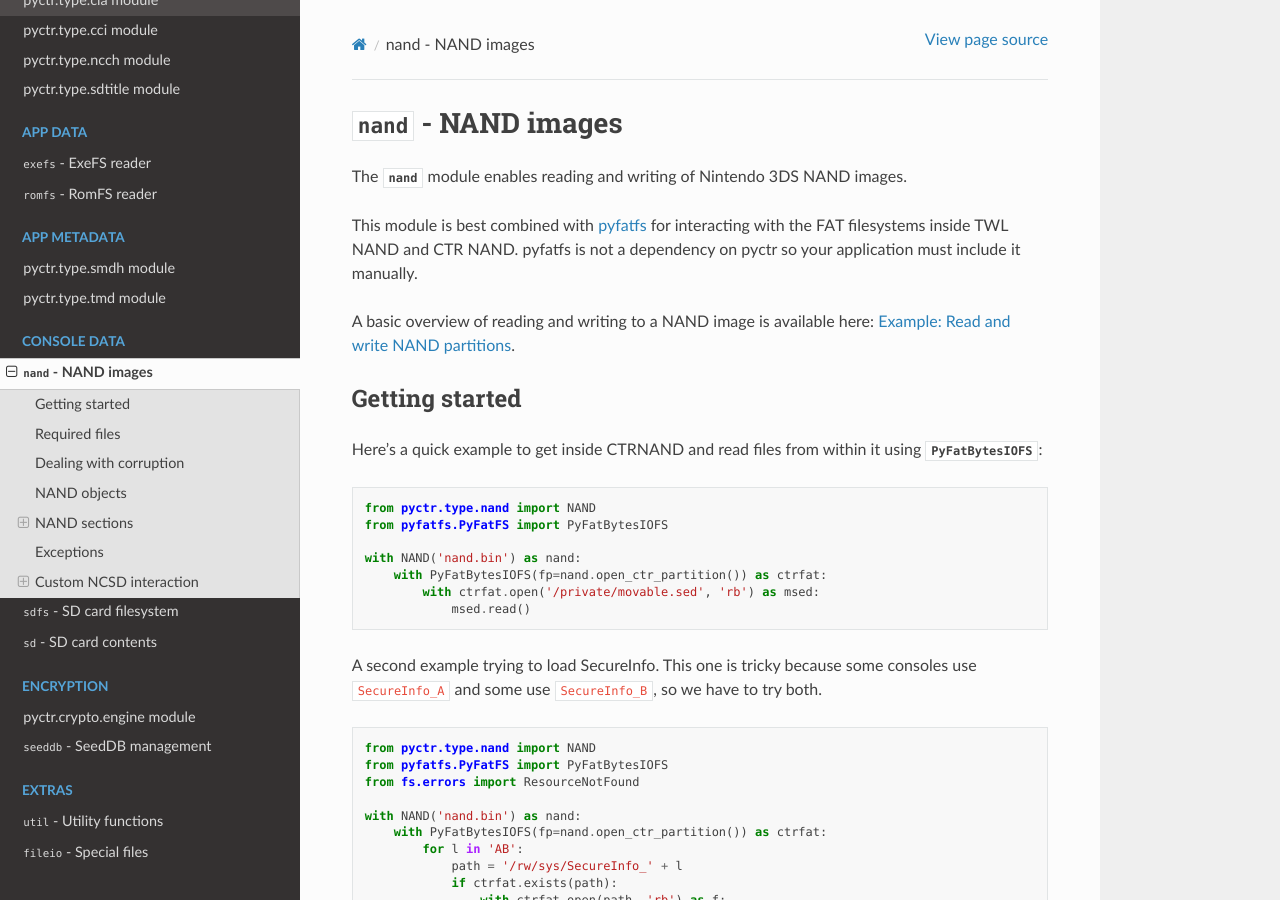
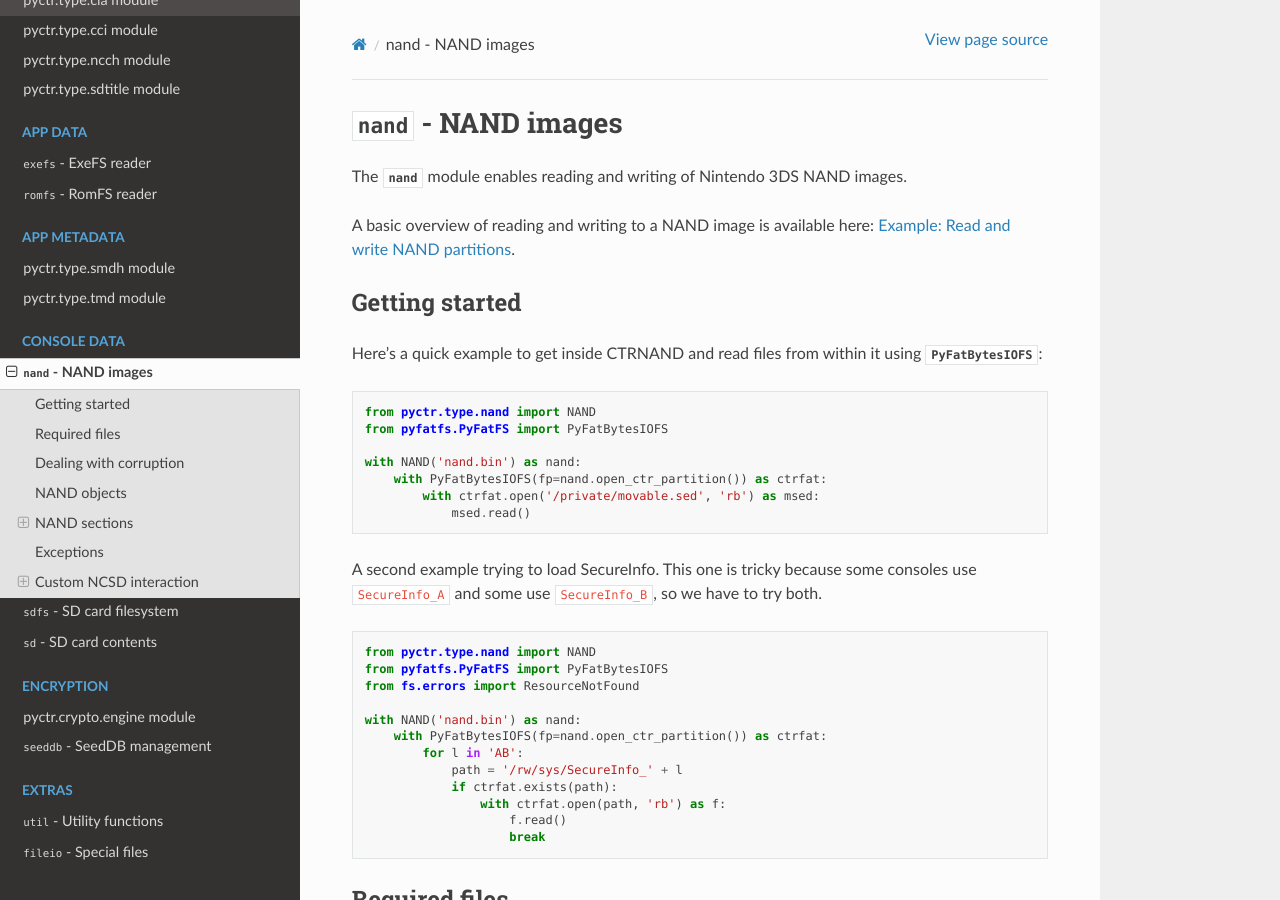
Before and after one commit to ihaveamac/pyctr, a Sphinx documentation site: the page built from docs/pyctr.type.nand.rst, in a window 1280 px wide and 900 px high. Built offline with Sphinx 7.4.7 and the Read the Docs theme 2.0.0, drawn with Linux system fonts in a browser that asks for light colours.

Commit message:
docs: remove pyfatfs note in nand doc, now a dependency

```diff
--- a/docs/pyctr.type.nand.rst
+++ b/docs/pyctr.type.nand.rst
@@ -5,8 +5,6 @@
     :synopsis: Read and write Nintendo 3DS NAND images
 
 The :mod:`nand` module enables reading and writing of Nintendo 3DS NAND images.
-
-This module is best combined with `pyfatfs <https://github.com/nathanhi/pyfatfs>`_ for interacting with the FAT filesystems inside TWL NAND and CTR NAND. pyfatfs is not a dependency on pyctr so your application must include it manually.
 
 A basic overview of reading and writing to a NAND image is available here: :doc:`example-nand`.
 
```
